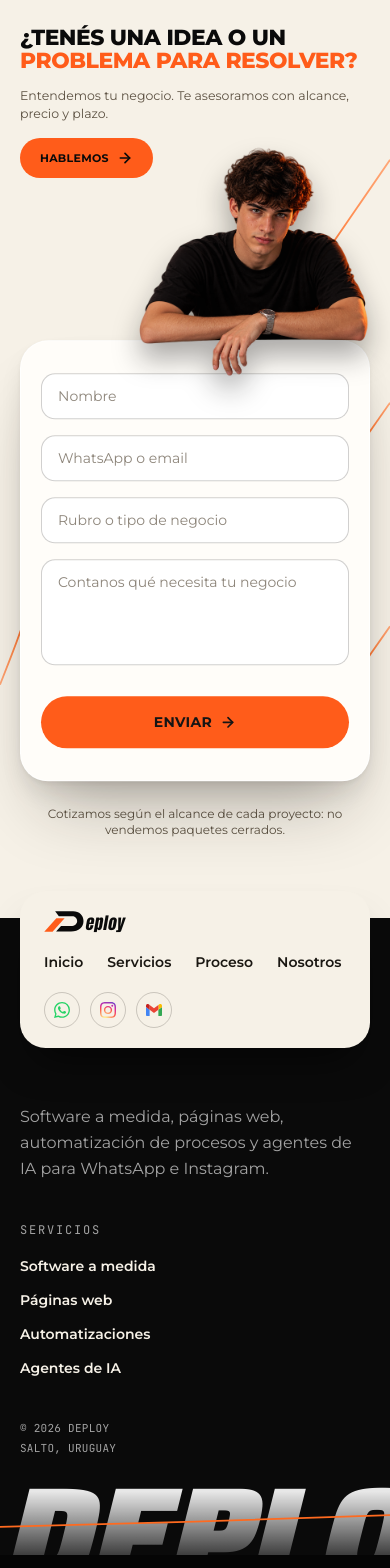
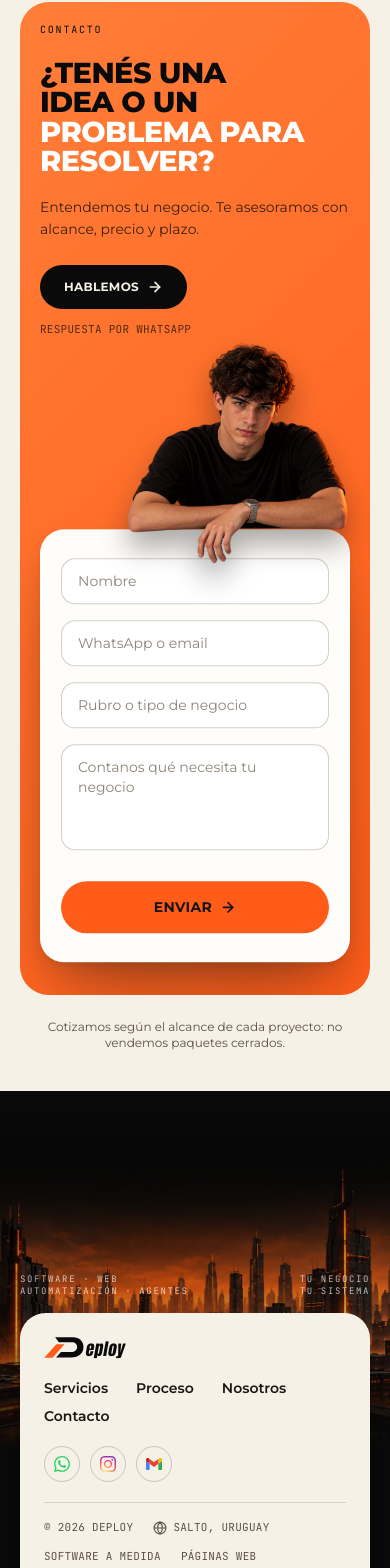
Before and after one commit to iadatabraian-ctrl/web-, a Next.js app: page / in a window 390 px wide. Shown: the part 4102-5670 px from the top of the page. Built offline with nearby package versions, Linux system fonts and the light colour scheme.

Commit message:
Contacto y footer como la referencia: bloque naranja con formulario y persona, ciudad futurista y tarjeta flotante con toda la información
Co-Authored-By: Claude Sonnet 5.5 <noreply@anthropic.com>
Claude-Session: https://claude.ai/code/session_016CR8bjtqut3mFtFLKQPjVK

```diff
--- a/components/CtaFooter.tsx
+++ b/components/CtaFooter.tsx
@@ -3,18 +3,17 @@
 import { Logo } from "@/components/Logo";
 import Image from "next/image";
 import Link from "next/link";
-import { ArrowRight } from "lucide-react";
+import { ArrowRight, Globe } from "lucide-react";
 import { WhatsAppIcon, InstagramIcon, GmailIcon } from "@/components/BrandIcons";
 import { ContactForm } from "@/components/ContactForm";
 import { FadeIn } from "@/components/FadeIn";
-import { LineasFondo } from "@/components/LineasFondo";
 import { motion } from "framer-motion";
 
 const NAV_LINKS = [
-  { href: "/#inicio", label: "Inicio" },
   { href: "/#servicios", label: "Servicios" },
   { href: "/#proceso", label: "Proceso" },
   { href: "/#nosotros", label: "Nosotros" },
+  { href: "/#hablemos", label: "Contacto" },
 ];
 
 const SERVICE_LINKS = [
@@ -24,121 +23,123 @@ const SERVICE_LINKS = [
   { href: "/agentes-whatsapp", label: "Agentes de IA" },
 ];
 
+const ICON =
+  "flex h-9 w-9 items-center justify-center rounded-full border border-brand-ink-on-cream/20 text-brand-ink-on-cream transition hover:scale-110 hover:border-brand-accent hover:text-brand-accent";
+
 export function CtaFooter() {
   return (
     <>
-      <section
-        id="hablemos"
-        className="relative overflow-hidden bg-brand-cream px-5 pb-20 pt-20 text-[#0a0a0a] [--pw:62vw] sm:px-8 sm:pb-28 sm:pt-28 sm:[--pw:38vw] lg:px-[6vw] lg:[--pw:24rem]"
-      >
-        <LineasFondo kind="contacto" />
+      <section id="hablemos" className="bg-brand-cream px-5 pb-10 pt-14 text-[#0a0a0a] sm:px-8 sm:pb-14 sm:pt-24 lg:px-[6vw]">
+        {/* Bloque naranja: texto y botón a la izquierda; formulario con la persona apoyada, a la derecha */}
+        <div className="relative mx-auto max-w-6xl overflow-hidden rounded-[1.8rem] bg-[linear-gradient(135deg,#FF7E38_0%,#FF5C1A_100%)] px-5 pb-8 pt-14 [--pw:60vw] sm:rounded-[2.2rem] sm:px-12 sm:pb-14 sm:pt-16 sm:[--pw:30vw] lg:grid lg:grid-cols-[1fr_27rem] lg:items-end lg:gap-14 lg:[--pw:15rem]">
+          <span className="absolute left-5 top-5 font-mono text-[10px] uppercase tracking-[0.18em] sm:left-12 sm:top-7 sm:text-xs">Contacto</span>
+          <span className="absolute right-5 top-5 text-right font-mono text-[10px] uppercase leading-snug tracking-[0.18em] max-sm:hidden sm:right-12 sm:top-7 sm:text-xs">Alcance<br />Precio<br />Plazo</span>
 
-        <div className="relative z-[2] mx-auto max-w-4xl">
-          {/* Texto de siempre; en celular el botón queda al lado de la cabeza */}
-          <div className="sm:mb-8 sm:min-h-[calc(var(--pw)*0.84)] sm:max-w-[50%] lg:max-w-[34rem]">
+          <div className="lg:pb-6">
             <FadeIn>
-              <h2 className="text-balance font-body text-[5.6vw] font-extrabold uppercase leading-[1.04] tracking-[-0.02em] sm:text-[3vw] lg:text-[2.6rem]">
+              <h2 className="text-balance font-body text-[7.4vw] font-extrabold uppercase leading-[1.02] tracking-[-0.02em] sm:text-[4.6vw] lg:text-[3.4rem]">
                 <span className="block">¿Tenés una idea o un</span>
-                <span className="block text-brand-accent">problema para resolver?</span>
+                <span className="block text-white">problema para resolver?</span>
               </h2>
-              <p className="mt-4 max-w-md font-body text-[12.5px] leading-snug text-brand-ink-on-cream-soft sm:mt-5 sm:text-base">
+              <p className="mt-5 max-w-md font-body text-sm leading-relaxed text-[#0a0a0a]/80 sm:text-lg">
                 Entendemos tu negocio. Te asesoramos con alcance, precio y plazo.
               </p>
-            </FadeIn>
-            <FadeIn className="mt-4 min-h-[calc(var(--pw)*0.84)] max-w-[40%] sm:mt-6 sm:min-h-0 sm:max-w-none">
+              <div className="mt-6 flex flex-wrap items-center gap-x-5 gap-y-3 sm:mt-8">
                 <a
                   href="https://wa.me/59898648853?text=Hola%2C%20quiero%20hacer%20una%20consulta"
                   target="_blank"
                   rel="noopener"
-                className="inline-flex items-center gap-2 rounded-full bg-brand-accent px-5 py-3 font-body text-[11px] font-bold uppercase tracking-wide text-[#0a0a0a] transition-[transform,opacity] duration-200 hover:opacity-90 active:scale-[0.97] sm:px-8 sm:py-4 sm:text-sm"
+                  className="inline-flex items-center gap-2 rounded-full bg-[#0a0a0a] px-6 py-3.5 font-body text-xs font-bold uppercase tracking-wide text-brand-cream transition-[transform,background-color] duration-200 hover:bg-[#1e1e1e] active:scale-[0.97] sm:px-8 sm:py-4 sm:text-sm"
                 >
                   Hablemos
                   <ArrowRight className="h-4 w-4" strokeWidth={2.5} />
                 </a>
+                <span className="font-mono text-[11px] uppercase tracking-wide text-[#0a0a0a]/70">Respuesta por WhatsApp</span>
+              </div>
             </FadeIn>
           </div>
 
           {/* Formulario claro: la persona se apoya en su borde y deja caer la mano adentro */}
+          <div className="mt-[calc(var(--pw)*0.82)] lg:mt-0 lg:pt-[calc(var(--pw)*0.82)]">
             <motion.div
               animate={{ y: [0, -6, 0] }}
               transition={{ duration: 6, repeat: Infinity, ease: "easeInOut" }}
-            className="relative rounded-[1.75rem] border border-white/80 bg-[#fffdf9] px-5 py-8 text-brand-ink-on-cream shadow-[0_2px_4px_rgba(26,23,18,0.05),0_14px_28px_-8px_rgba(26,23,18,0.14),0_44px_70px_-24px_rgba(26,23,18,0.30)] sm:px-8 sm:py-10"
+              className="relative rounded-[1.5rem] border border-white/80 bg-[#fffdf9] px-5 py-7 text-brand-ink-on-cream shadow-[0_2px_4px_rgba(26,23,18,0.05),0_14px_28px_-8px_rgba(26,23,18,0.2),0_44px_70px_-24px_rgba(26,23,18,0.4)] sm:px-8 sm:py-9"
             >
               <div
                 aria-hidden="true"
-              className="pointer-events-none absolute right-0 z-[3] lg:right-[-5%]"
+                className="pointer-events-none absolute right-0 z-[3]"
                 style={{ width: "var(--pw)", bottom: "calc(100% - var(--pw) * 0.194)" }}
               >
-              <Image src="/img/contacto-persona-2.png" alt="" width={1199} height={1312} sizes="(min-width: 1024px) 24rem, 62vw" className="h-auto w-full [filter:drop-shadow(0_16px_14px_rgba(10,10,10,0.35))]" />
+                <Image src="/img/contacto-persona-2.png" alt="" width={1199} height={1312} sizes="(min-width: 1024px) 15rem, 60vw" className="h-auto w-full [filter:drop-shadow(0_16px_14px_rgba(10,10,10,0.35))]" />
               </div>
               <ContactForm />
             </motion.div>
+          </div>
+        </div>
 
         <p className="mt-6 text-center font-body text-xs text-brand-ink-on-cream-soft">
           Cotizamos según el alcance de cada proyecto: no vendemos paquetes cerrados.
         </p>
-        </div>
       </section>
 
-      <footer className="relative overflow-x-clip bg-[#0a0a0a] px-5 pt-px sm:px-8">
-        {/* Barra flotante clara, apoyada sobre el corte entre Contacto y el pie */}
-        <div className="relative z-10 mx-auto -mt-7 max-w-6xl rounded-[1.6rem] bg-brand-cream px-6 py-5 text-brand-ink-on-cream shadow-[0_24px_40px_-18px_rgba(0,0,0,0.7)] sm:-mt-9 sm:rounded-full sm:px-10 sm:py-3.5">
-          <div className="flex flex-col gap-5 sm:flex-row sm:items-center sm:justify-between">
+      <footer className="relative overflow-x-clip bg-[#0a0a0a]">
+        {/* Ciudad: el borde superior se funde con el negro y el inferior con el pie */}
+        <div className="relative h-[92vw] sm:h-[50vw] lg:h-[36rem]">
+          <Image src="/img/footer-ciudad.webp" alt="" fill sizes="100vw" className="object-cover object-[46%_62%]" />
+          <div aria-hidden="true" className="absolute inset-0 bg-black/20" />
+          <div aria-hidden="true" className="absolute inset-x-0 top-0 h-2/5 bg-gradient-to-b from-[#0a0a0a] to-transparent" />
+          <div aria-hidden="true" className="absolute inset-x-0 bottom-0 h-1/3 bg-gradient-to-t from-[#0a0a0a] to-transparent" />
+          <div className="absolute inset-x-5 bottom-[9.5rem] z-[2] flex justify-between font-mono text-[9px] uppercase leading-snug tracking-[0.18em] text-white/70 sm:inset-x-8 sm:bottom-[8.5rem] sm:text-[11px] lg:inset-x-[6vw]">
+            <span>Software · Web<br />Automatización · Agentes</span>
+            <span className="text-right">Tu negocio<br />Tu sistema</span>
+          </div>
+        </div>
+
+        {/* Toda la información del pie, en una sola tarjeta */}
+        <div className="relative z-10 -mt-[8.5rem] px-5 pb-6 sm:-mt-28 sm:px-8 lg:px-[6vw]">
+          <div className="mx-auto max-w-6xl rounded-[1.6rem] bg-brand-cream px-6 py-6 text-brand-ink-on-cream shadow-[0_24px_50px_-18px_rgba(0,0,0,0.8)] sm:rounded-[2rem] sm:px-10 sm:py-7">
+            <div className="flex flex-col gap-5 lg:flex-row lg:items-center lg:justify-between">
               <Link href="/" className="inline-flex" aria-label="Deploy, inicio">
                 <Logo dark />
               </Link>
-            <nav aria-label="Pie de página" className="flex flex-wrap gap-x-6 gap-y-2 font-body text-sm font-semibold">
-              {NAV_LINKS.map((link) => (
-                <a key={link.href} href={link.href} className="transition-colors hover:text-brand-accent">
-                  {link.label}
+              <nav aria-label="Pie de página" className="flex flex-wrap gap-x-7 gap-y-2 font-body text-sm font-semibold">
+                {NAV_LINKS.map((l) => (
+                  <a key={l.href} href={l.href} className="transition-colors hover:text-brand-accent">
+                    {l.label}
                   </a>
                 ))}
               </nav>
               <div className="flex items-center gap-2.5">
-              <a href="https://wa.me/59898648853" target="_blank" rel="noopener" aria-label="WhatsApp" className="flex h-9 w-9 items-center justify-center rounded-full border border-brand-ink-on-cream/20 text-brand-ink-on-cream transition hover:scale-110 hover:border-brand-accent hover:text-brand-accent">
+                <a href="https://wa.me/59898648853" target="_blank" rel="noopener" aria-label="WhatsApp" className={ICON}>
                   <WhatsAppIcon className="h-4 w-4" />
                 </a>
-              <a href="https://instagram.com/deploy.uy" target="_blank" rel="noopener" aria-label="Instagram" className="flex h-9 w-9 items-center justify-center rounded-full border border-brand-ink-on-cream/20 text-brand-ink-on-cream transition hover:scale-110 hover:border-brand-accent hover:text-brand-accent">
+                <a href="https://instagram.com/deploy.uy" target="_blank" rel="noopener" aria-label="Instagram" className={ICON}>
                   <InstagramIcon className="h-4 w-4" />
                 </a>
-              <a href="mailto:deploy.uy@gmail.com" aria-label="Email" className="flex h-9 w-9 items-center justify-center rounded-full border border-brand-ink-on-cream/20 text-brand-ink-on-cream transition hover:scale-110 hover:border-brand-accent hover:text-brand-accent">
+                <a href="mailto:deploy.uy@gmail.com" aria-label="Email" className={ICON}>
                   <GmailIcon className="h-4 w-4" />
                 </a>
               </div>
             </div>
+
+            <div className="mt-5 flex flex-col gap-3 border-t border-brand-ink-on-cream/15 pt-4 font-mono text-[11px] uppercase tracking-wide text-brand-ink-on-cream-soft lg:flex-row lg:items-center lg:justify-between">
+              <div className="flex flex-wrap items-center gap-x-5 gap-y-1">
+                <span>© 2026 Deploy</span>
+                <span className="inline-flex items-center gap-1.5">
+                  <Globe className="h-3.5 w-3.5" strokeWidth={2} />
+                  Salto, Uruguay
+                </span>
               </div>
-
-        <div className="mx-auto grid max-w-6xl gap-10 pb-10 pt-14 sm:grid-cols-[1.4fr_1fr] sm:pt-20">
-          <p className="max-w-md font-body text-base leading-relaxed text-brand-ink-on-black-soft sm:text-lg">
-            Software a medida, páginas web, automatización de procesos y agentes de IA para WhatsApp e Instagram.
-          </p>
-          <div>
-            <h4 className="font-mono text-xs uppercase tracking-[0.15em] text-brand-ink-on-black-soft">Servicios</h4>
-            <ul className="mt-4 flex flex-col gap-2.5">
-              {SERVICE_LINKS.map(({ href, label }) => (
-                <li key={href}>
-                  <a href={href} className="font-body text-sm font-semibold text-brand-cream transition-colors hover:text-brand-accent">
-                    {label}
+              <nav aria-label="Servicios" className="flex flex-wrap gap-x-5 gap-y-1">
+                {SERVICE_LINKS.map((l) => (
+                  <a key={l.href} href={l.href} className="transition-colors hover:text-brand-accent">
+                    {l.label}
                   </a>
-                </li>
                 ))}
-            </ul>
+              </nav>
             </div>
           </div>
-
-        <div className="mx-auto flex max-w-6xl flex-col gap-1 font-mono text-[11px] uppercase tracking-wide text-brand-ink-on-black-soft sm:flex-row sm:items-center sm:justify-between">
-          <span>© 2026 Deploy</span>
-          <span>Salto, Uruguay</span>
-        </div>
-
-        {/* Palabra gigante cortada por el borde inferior, cruzada por una línea fina naranja */}
-        <div aria-hidden="true" className="pointer-events-none relative -mx-5 mt-6 h-[19vw] select-none overflow-hidden sm:-mx-8 sm:mt-8 sm:h-[15vw]">
-          <span className="absolute inset-x-0 top-0 block whitespace-nowrap bg-[linear-gradient(to_bottom,rgba(255,255,255,0.9)_10%,rgba(255,255,255,0.04)_85%)] bg-clip-text text-center font-impact text-[34vw] font-black uppercase italic leading-[0.8] tracking-[-0.02em] text-transparent [font-stretch:50%] sm:text-[24vw] sm:[font-stretch:60%]">
-            Deploy
-          </span>
-          <svg viewBox="0 0 100 100" preserveAspectRatio="none" className="absolute inset-0 h-full w-full">
-            <path d="M0 62 C 30 58, 70 52, 100 46" fill="none" stroke="#FF6A1F" strokeWidth="1.8" vectorEffect="non-scaling-stroke" />
-          </svg>
         </div>
       </footer>
     </>
```
Also changed, not shown: public/img/footer-ciudad.webp (added). Lines whose indentation alone changed are shown as unchanged.
